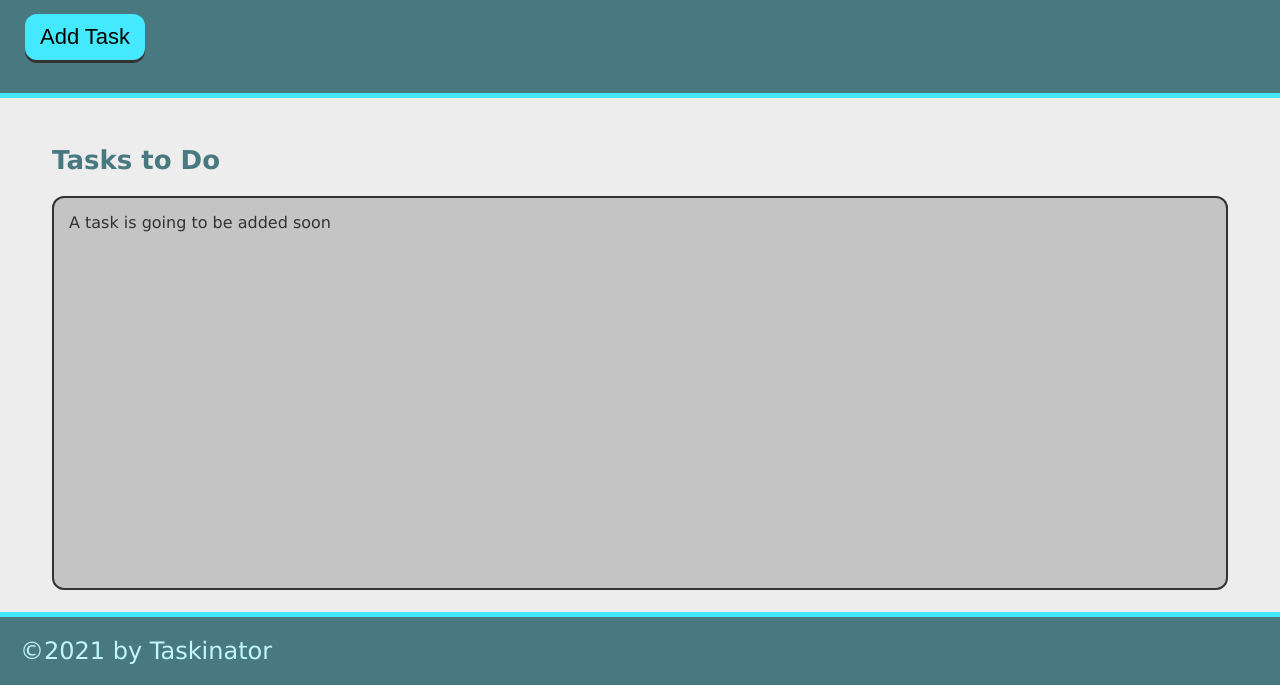
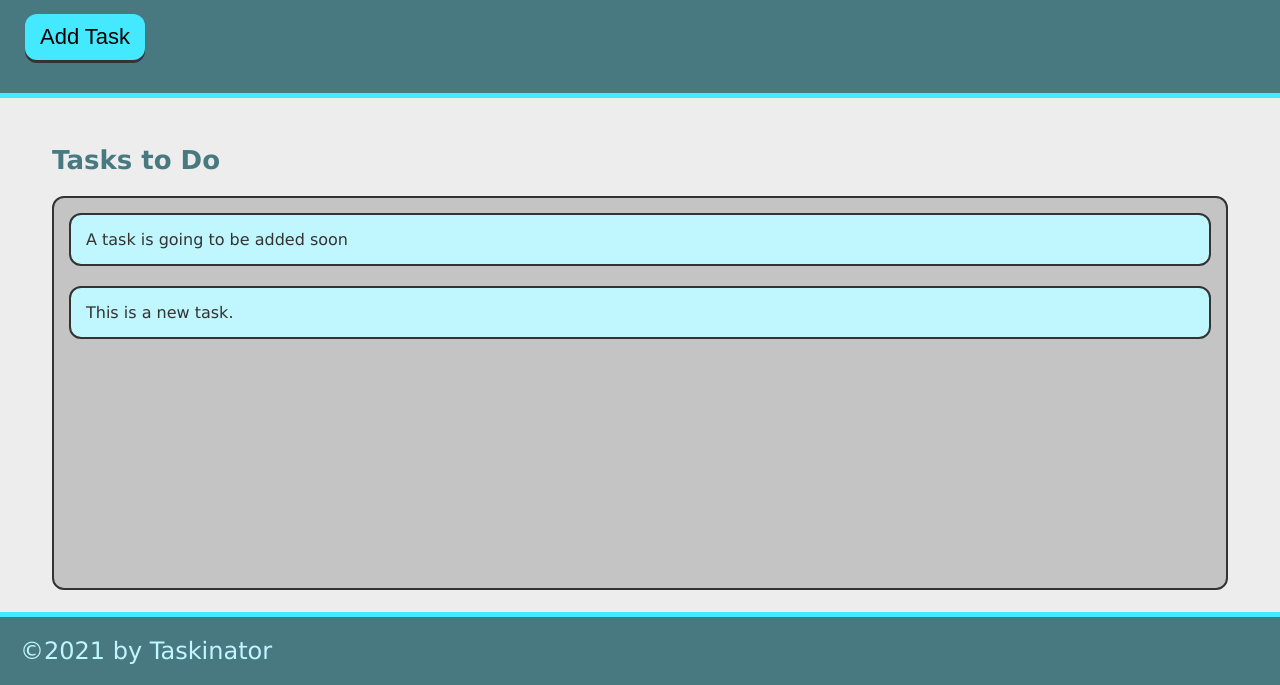
Before and after one commit to aidanangelowashere/taskinator, a plain HTML site: page index.html in a window 1280 px wide. Both pictures are taken after a click on the button "Add Task". Shown: the part 115-800 px from the top of the page. Drawn offline with Linux system fonts and the light colour scheme.

Commit message:
ability to add task

```diff
--- a/assets/js/script.js
+++ b/assets/js/script.js
@@ -0,0 +1,12 @@
+
+var buttonEl = document.querySelector("#save-task");
+var tasksToDoEl = document.querySelector("#tasks-to-do");
+
+var createTaskHandler = function (){
+    var listItemEl = document.createElement("li");
+    listItemEl.className= "task-item";
+    listItemEl.textContent = "This is a new task.";
+    tasksToDoEl.appendChild(listItemEl);
+}
+
+buttonEl.addEventListener("click", createTaskHandler);
--- a/index.html
+++ b/index.html
@@ -10,19 +10,19 @@
 <header>
         <h1 class="page-title" >Taskinator</h1>
         <p>Click the button below to add a new task!</p>
-        <button class="btn" >Add Task</button>
+        <button class="btn" id="save-task" >Add Task</button>
 </header>
 <main class="page-content">
     <section class="task-list-wrapper">
     <h2 class="list-title">Tasks to Do</h2>
-    <ul class="task-list">
-        <li class="trask-item">A task is going to be added soon</li>
+    <ul class="task-list" id="tasks-to-do">
+        <li class="task-item">A task is going to be added soon</li>
     </ul>
 </main>
 
 <footer>
     &copy;2021 by Taskinator
 </footer>
-<script src="/assets/js/script.js"></script>
+<script src="./assets/js/script.js"></script>
 
 </html>
```
